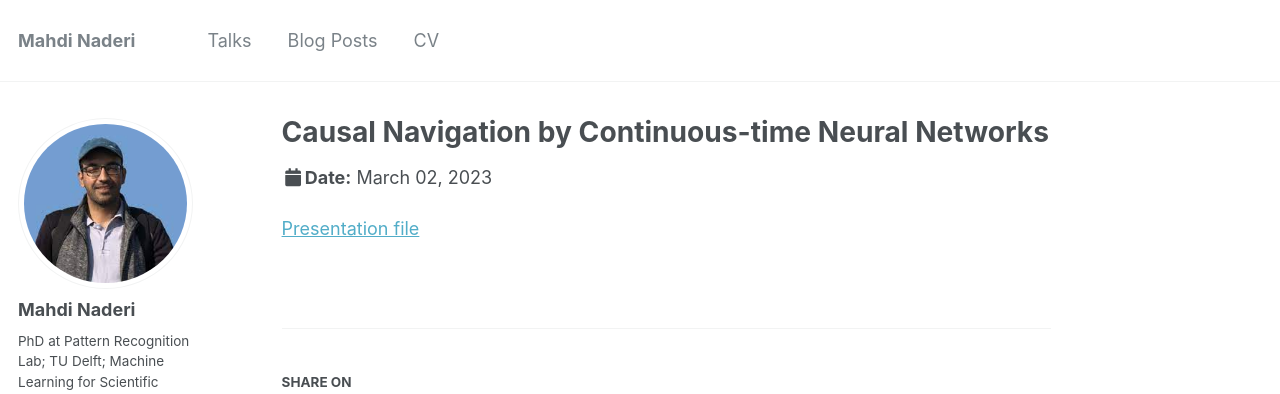
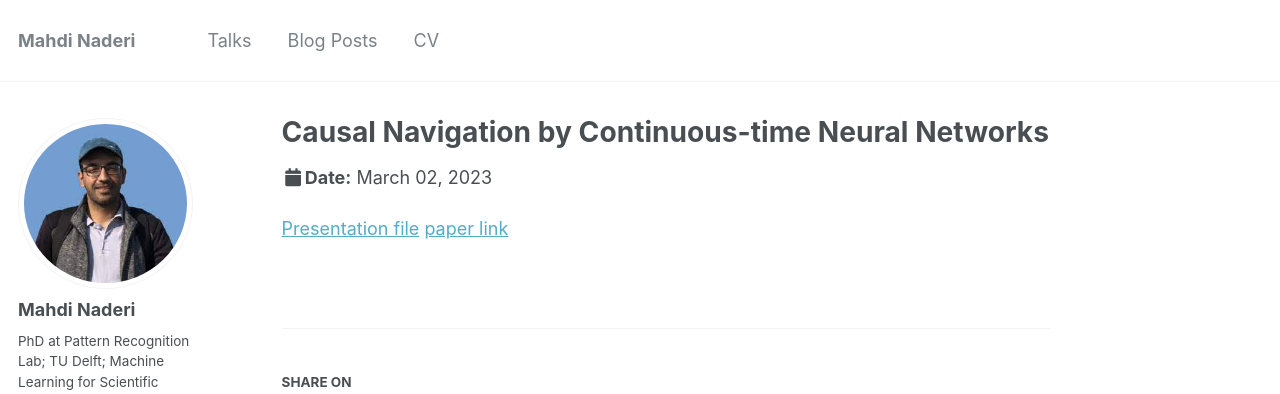
Before and after one commit to mnaderib/mnaderib.github.io, a Jekyll site: the page built from _talks/2023_03_02-talk-3.md, in a window 1280 px wide. Shown: the top 394 px of the page. Built offline with Jekyll 4.4.1, drawn with Linux system fonts in a browser that asks for light colours.

Commit message:
Update 2023_03_02-talk-3.md

```diff
--- a/_talks/2023_03_02-talk-3.md
+++ b/_talks/2023_03_02-talk-3.md
@@ -8,4 +8,4 @@ date: 2023_03_02
 location: "Delft"
 ---
 
-[Presentation file](https://mahdinaderi.com/files/2023_03_02.pdf)
+[Presentation file](https://mahdinaderi.com/files/2023_03_02.pdf) [paper link](https://proceedings.neurips.cc/paper/2021/file/67ba02d73c54f0b83c05507b7fb7267f-Paper.pdf)
```
